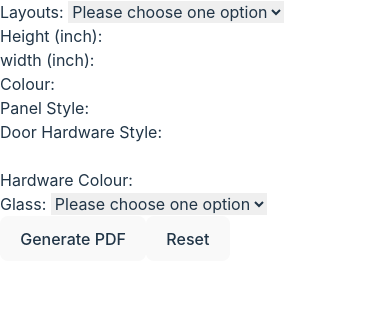
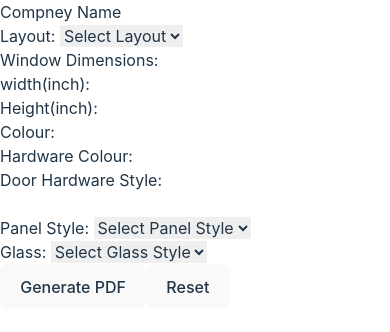
Before and after one commit to bajakprashant1798/pdf-react, a React (Vite) app: page / in a window 390 px wide. Shown: the top 332 px of the page. Built offline with nearby package versions, Linux system fonts and the light colour scheme; what @react-pdf/renderer would draw is missing.

Commit message:
changed UI with css and solved some responsive bugs

```diff
--- a/src/App.jsx
+++ b/src/App.jsx
@@ -59,22 +59,6 @@ function App() {
 
   const handleWidthChange = (e) => {
     setWidth(e.target.value);
-
-    // const originalWidth = e.target.value
-
-    // let lastDivisor = 1;  // Initialize with the first divisor
-
-    // for (let i = 1; i <= 10; i++) {  // Loop through divisors from 1 to 10
-    //     let result = originalWidth / i;  // Divide the original width by the current divisor
-
-    //     if (result < 43) {  // If the result is less than 43
-    //         lastDivisor = i;  // Update the last divisor
-    //         break;  // Stop the process
-    //     }
-    // }
-
-    // setNumberOfWindow(lastDivisor)
-    // return lastDivisor;  // Return the last divisor used
   }
 
   const resetForm = () => {
@@ -99,16 +83,26 @@ function App() {
     "C",
     "D"
   ]
+  const panelStyleOptions = [
+    "Single Strom O/S",
+    "Double Strom O/S",
+    "Single Strom I/S",
+    "Patio Strom O/X",
+    "Patio Strom X/O",
+  ]
 
   return (
     <div className='p-5'>
       {/* <h1>Height and width Square Calculator</h1> */}
-      <form onSubmit={handleSubmit} className="mb-5">
 
-        <div className='py-3'>
-          <label htmlFor="layout">Layouts: </label>
-          <select id="layout" className='p-2 rounded-md outline-none' value={layout} onChange={(e) => setLayout(e.target.value)}>
-              <option>Please choose one option </option>
+      <h2 className='text-center w-100 text-4xl font-semibold mb-5'>Compney Name</h2>
+
+      <form onSubmit={handleSubmit} className="max-w-screen-md mx-auto mb-5">
+
+        <div className='py-5'>
+          <label htmlFor="layout" className='block text-xl pb-1'>Layout: </label>
+          <select id="layout" className='p-2 rounded-md outline-none w-full' value={layout} onChange={(e) => setLayout(e.target.value)}>
+              <option>Select Layout </option>
               {layoutName.map((option, index) => {
                   return (
                       <option key={index}>
@@ -120,26 +114,14 @@ function App() {
         </div>
 
 
-        <div className='pb-3'>
-          <label htmlFor="height">Height (inch): </label>
-          <input
-            id="height"
-            className='p-1 rounded-md outline-none'
-            type="number"
-            value={height}
-            onChange={handleHeightChange }
-            required
-          />
-
-          {/* Display error message */}
-          {errorMessage && <p style={{ color: 'red' }}>{errorMessage}</p>}
-        </div>
-
-        <div className='pb-3'>
-          <label htmlFor="width">width (inch): </label>
+        <div className='pb-5'>
+          <p className='pb-1 text-xl'>Window Dimensions:</p>
+          <div className='grid grid-cols-2 gap-4'>
+            <div className='pr-4'>
+              <label htmlFor="width" className='pb-1'>width(inch): </label>
               <input
                 id="width"
-              className='p-1 rounded-md outline-none'
+                className='p-1 rounded-md outline-none w-full'
                 type="number"
                 value={width}
                 onChange={handleWidthChange}
@@ -147,11 +129,33 @@ function App() {
               />
             </div>
 
-        <div className='pb-3'>
-          <label htmlFor="width">Colour: </label>
+            <div >
+              <label htmlFor="height" className='pb-1'>Height(inch): </label>
+              <input
+                id="height"
+                className='p-1 rounded-md outline-none w-full'
+                type="number"
+                value={height}
+                onChange={handleHeightChange }
+                required
+              />
+            </div>
+          </div>
+
+          {/* Display error message */}
+          {errorMessage && <p style={{ color: 'red' }}>{errorMessage}</p>}
+        </div>
+
+        {/* <div className='pb-3'>
+
+        </div> */}
+
+        <div className='pb-5 grid grid-cols-2 gap-4'>
+          <div>
+            <label htmlFor="colour" className='block text-xl pb-1'>Colour: </label>
             <input
                 id="colour"
-              className='p-1 rounded-md outline-none'
+                className='p-1 rounded-md outline-none w-full'
                 type="text"
                 value={colour}
                 onChange={(e) => setColour(e.target.value)}
@@ -159,23 +163,28 @@ function App() {
             />
           </div>
 
-        <div className='pb-3'>
-          <label htmlFor="panel">Panel Style: </label>
+          <div>
+          <label htmlFor="hardware-colour" className='block text-xl pb-1'>Hardware Colour: </label>
             <input
-              id="panel"
-              className='p-1 rounded-md outline-none'
+              id="hardware-colour"
+              className='p-1 rounded-md outline-none w-full'
               type="text"
-              value={panelStyle}
-              onChange={(e) => setPanelStyle(e.target.value)}
+              value={hardwareColour}
+              onChange={(e) => setHardwareColour(e.target.value)}
 
             />
           </div>
+        </div>
 
-        <div className='pb-3'>
-          <label htmlFor="door-hardware">Door Hardware Style: </label>
+        {/* <div className='pb-5'>
+
+        </div> */}
+
+        <div className='pb-5'>
+          <label htmlFor="door-hardware" className='block text-xl pb-1'>Door Hardware Style: </label>
             <input
               id="door-hardware"
-              className='p-1 rounded-md outline-none'
+              className='p-1 rounded-md outline-none w-full'
               type="text"
               value={doorHardwareStyle}
               onChange={(e) => setDoorHardwareStyle(e.target.value)}
@@ -183,22 +192,34 @@ function App() {
             />
         </div>
 
-        <div className='pb-3'>
-          <label htmlFor="hardware-colour">Hardware Colour: </label>
-            <input
-              id="hardware-colour"
-              className='p-1 rounded-md outline-none'
+        <div className='pb-5'>
+          <label htmlFor="panel" className='block text-xl pb-1'>Panel Style: </label>
+          <select id="panel" className='p-2 rounded-md outline-none w-full' value={layout} onChange={(e) => setLayout(e.target.value)}>
+              <option>Select Panel Style </option>
+              {panelStyleOptions.map((option, index) => {
+                  return (
+                      <option key={index}>
+                          {option}
+                      </option>
+                  );
+              })}
+          </select>
+
+          {/* <input
+            id="panel"
+            className='p-1 rounded-md outline-none w-full'
             type="text"
-              value={hardwareColour}
-              onChange={(e) => setHardwareColour(e.target.value)}
+            value={panelStyle}
+            onChange={(e) => setPanelStyle(e.target.value)}
 
-            />
+          /> */}
+
         </div>
 
-        <div className='pb-3'>
-          <label htmlFor="glass">Glass: </label>
-          <select id="glass" className='p-2 rounded-md outline-none' value={glass} onChange={(e) => setGlass(e.target.value)}>
-              <option>Please choose one option </option>
+        <div className='pb-5'>
+          <label htmlFor="glass" className='block text-xl pb-1'>Glass: </label>
+          <select id="glass" className='p-2 rounded-md outline-none w-full' value={glass} onChange={(e) => setGlass(e.target.value)}>
+              <option>Select Glass Style </option>
               {options.map((option, index) => {
                   return (
                       <option key={index}>
@@ -210,18 +231,24 @@ function App() {
           {/* <h3>You selected: {glass} </h3> */}
         </div>
 
-        <button type="submit">Generate PDF</button>
+        <div className='flex justify-center items-center'>
+          <button type="submit" className='bg-white text-black font-semibold'>Generate PDF</button>
           <button type="button" className="mx-3" onClick={() => resetForm()}>Reset</button>
+        </div>
       </form>
 
       {submitted && (
 
+        <div className='lg:grid lg:grid-cols-2 lg:gap-4'>
           <div>
-          <div>
-            <PDFViewer className='w-full sm:w-full md:w-full lg:w-4/5' height={600}>
+          {/* md:w-full lg:w-4/5 */}
+
+            <h3 className='text-2xl font-medium text-center mb-3'>Quotation</h3>
+            <PDFViewer className='w-full sm:w-full ' height={600}>
               <PDFDocument height={height} width={width} colour={colour} panelStyle={panelStyle} glass={glass} doorHardwareStyle={doorHardwareStyle} hardwareColour={hardwareColour} />
             </PDFViewer>
 
+            <div className='flex justify-center items-center'>
               <PDFDownloadLink
                 document={<PDFDocument height={height} width={width} colour={colour} panelStyle={panelStyle} glass={glass} doorHardwareStyle={doorHardwareStyle} hardwareColour={hardwareColour} />}
                 fileName="demo.pdf"
@@ -230,6 +257,7 @@ function App() {
                   loading ? 'Loading document...' : <button type="button" className='my-4'>Download PDF</button>
                 }
               </PDFDownloadLink>
+            </div>
           </div>
 
           <div>
--- a/src/components/rectangle/Rectangle.css
+++ b/src/components/rectangle/Rectangle.css
@@ -55,6 +55,43 @@
     transform: translateY(-50%);
 }
 
+
+.vertical-lr {
+    writing-mode: horizontal-tb;
+}
+
+@media (max-width: 767px) {
+    .grid-container {
+        padding: 50px 25px;
+    }
+    .vertical-lr {
+        writing-mode: vertical-lr;
+        transform: rotate(180deg);
+    }
+    .height-position {
+        left: -10px;
+    }
+    /*
+
+    .grid-container .rectangle > :nth-child(2) {
+        display: none;
+    }
+
+    */
+
+
+    /* .rectangleStyle {
+        height: 160px;
+        width: 80px;
+    }
+    .right {
+        right: -50px;
+    }
+    .left {
+        left: -50px;
+    } */
+}
+
 /* .side {
     position: absolute;
     font-size: 14px;
@@ -93,15 +130,4 @@
     border: 3px solid white;
 }
 
-@media (max-width: 767px) {
-    .rectangleStyle {
-        height: 160px;
-        width: 80px;
-    }
-    .right {
-        right: -50px;
-    }
-    .left {
-        left: -50px;
-    }
-} */
+*/
--- a/src/components/rectangle/Rectangle.jsx
+++ b/src/components/rectangle/Rectangle.jsx
@@ -45,7 +45,7 @@ const Rectangle = ({ height, width }) => {
             gridTemplateRows: 'repeat(2, 1fr)'
         }}
     >
-        <p className='height-position'>{height}inch</p>
+        <p className='height-position vertical-lr'>{height}inch</p>
       {rectangles.map((_, index) => (
         <div className="rectangle"  key={index}>
           <div className="side top">{newWidth}inch</div>
```
Lines whose indentation alone changed are shown as unchanged.
